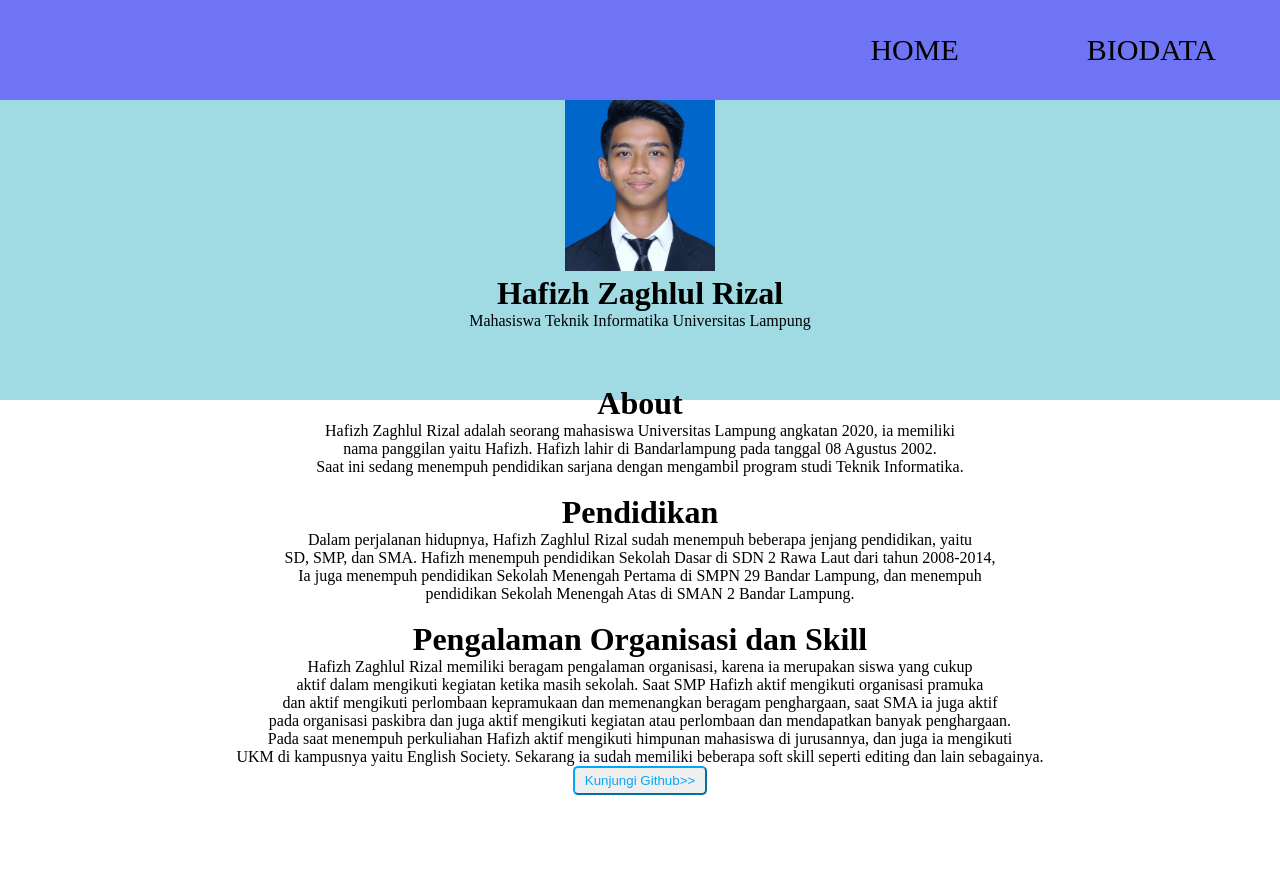
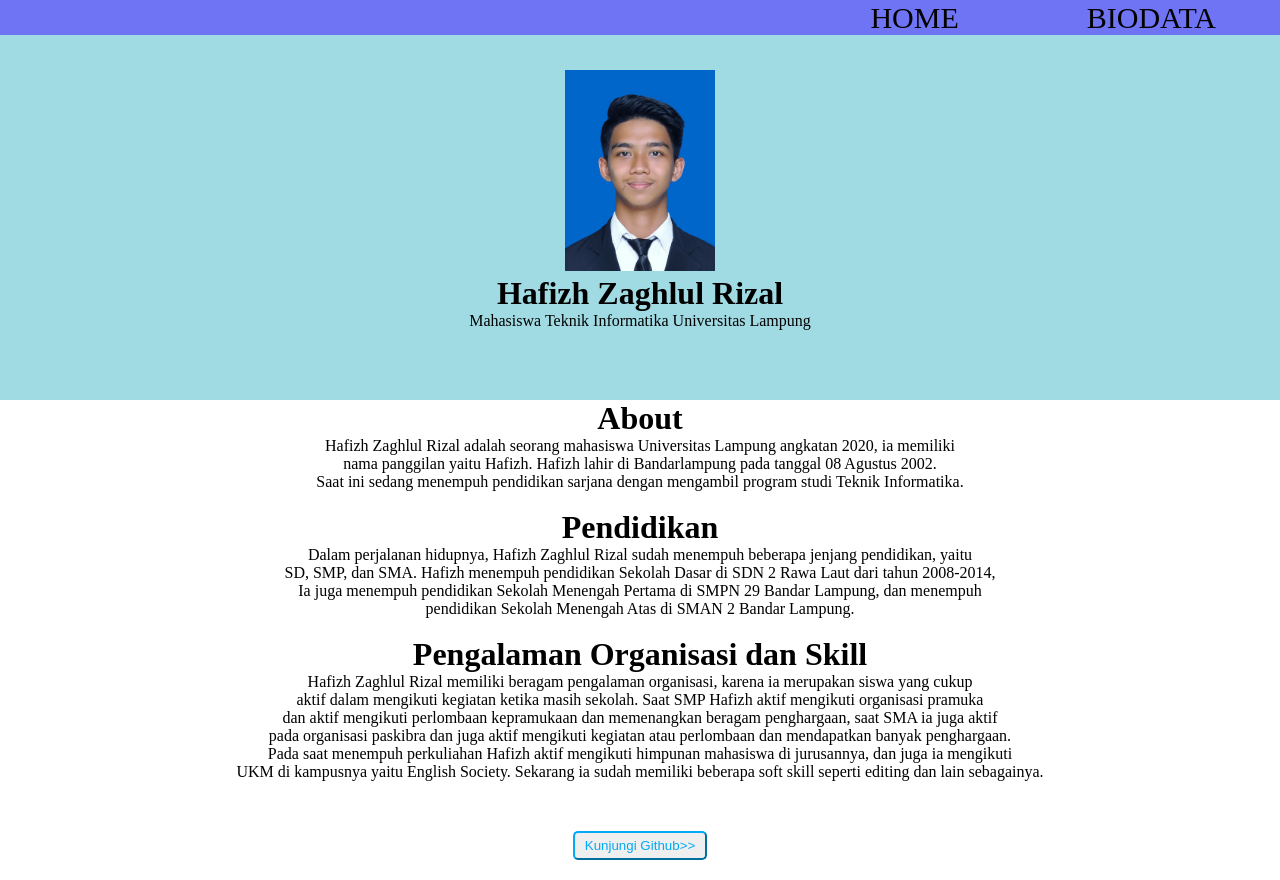
Before and after one commit to HafizhZR/HafizhZR.github.io, a plain HTML site: page index.html in a window 1280 px wide. Before the commit the page ends 800 px from the top, so only its background shows below. Drawn offline with Linux system fonts and the light colour scheme.

Commit message:
Update style.css

```diff
--- a/style.css
+++ b/style.css
@@ -12,7 +12,7 @@
 }
 nav{
 	background-color:#6e74f3;
-	height:100px;
+	height:35px;
 	width:100%;
 	position:fixed;
 	display:flex;
@@ -39,7 +39,7 @@ main div{
 main{
     display:flex;
 	flex-direction:column;
-	height:50vh;
+	height:60vh;
 	align-items:center;
 	justify-content:center;
 }
```
